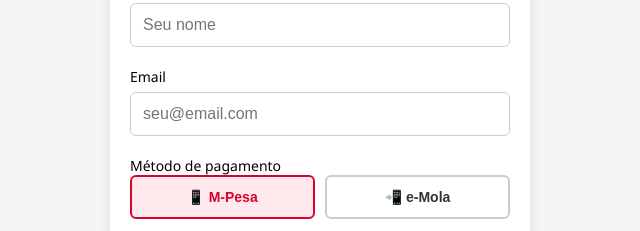
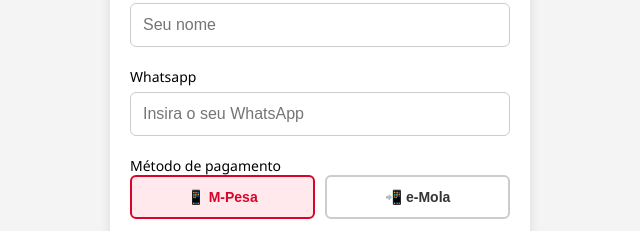
Before and after one commit to abelicio7/Receitas, a plain HTML site: page EnsinaPay Receitas/index.html in a window 1280 px wide. Shown: the part 263-494 px from the top of the page, 320-960 px from the left. Drawn offline with Linux system fonts and the light colour scheme; some packages are replaced by stand-ins of ours; a script that the page names is missing.

Commit message:
Update index.html

```diff
--- a/EnsinaPay Receitas/index.html
+++ b/EnsinaPay Receitas/index.html
@@ -74,8 +74,8 @@
   </div>
   <label for="nome">Nome completo</label>
   <input type="text" id="nome" placeholder="Seu nome">
-  <label for="email">Email</label>
-  <input type="email" id="email" placeholder="seu@email.com">
+  <label for="whatsapp">Whatsapp</label>
+  <input type="whatsapp" id="whatsapp" placeholder="Insira o seu WhatsApp">
   <label>Método de pagamento</label>
   <div class="method-select">
     <button type="button" class="method-btn active" id="btn-mpesa" onclick="selectMetodo('mpesa')">📱 M-Pesa</button>
```
